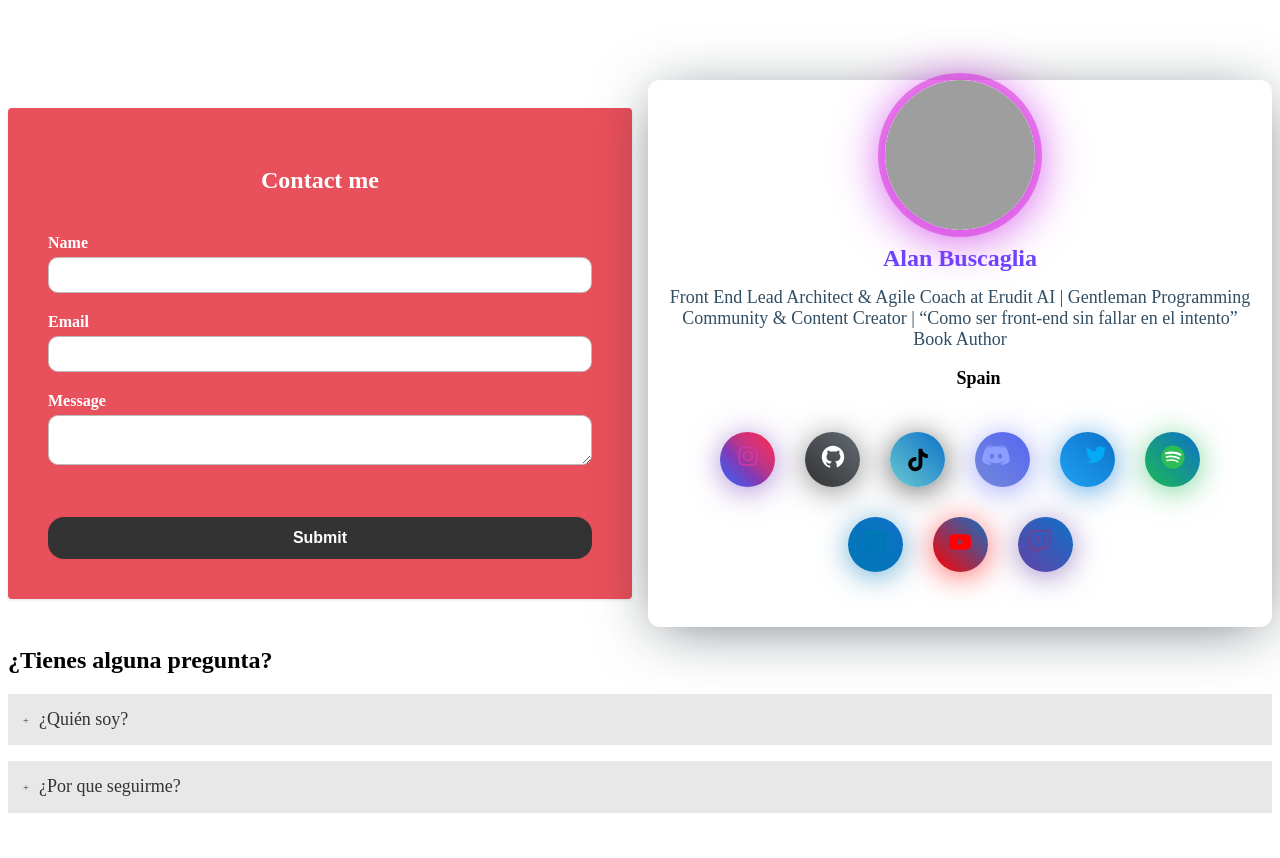
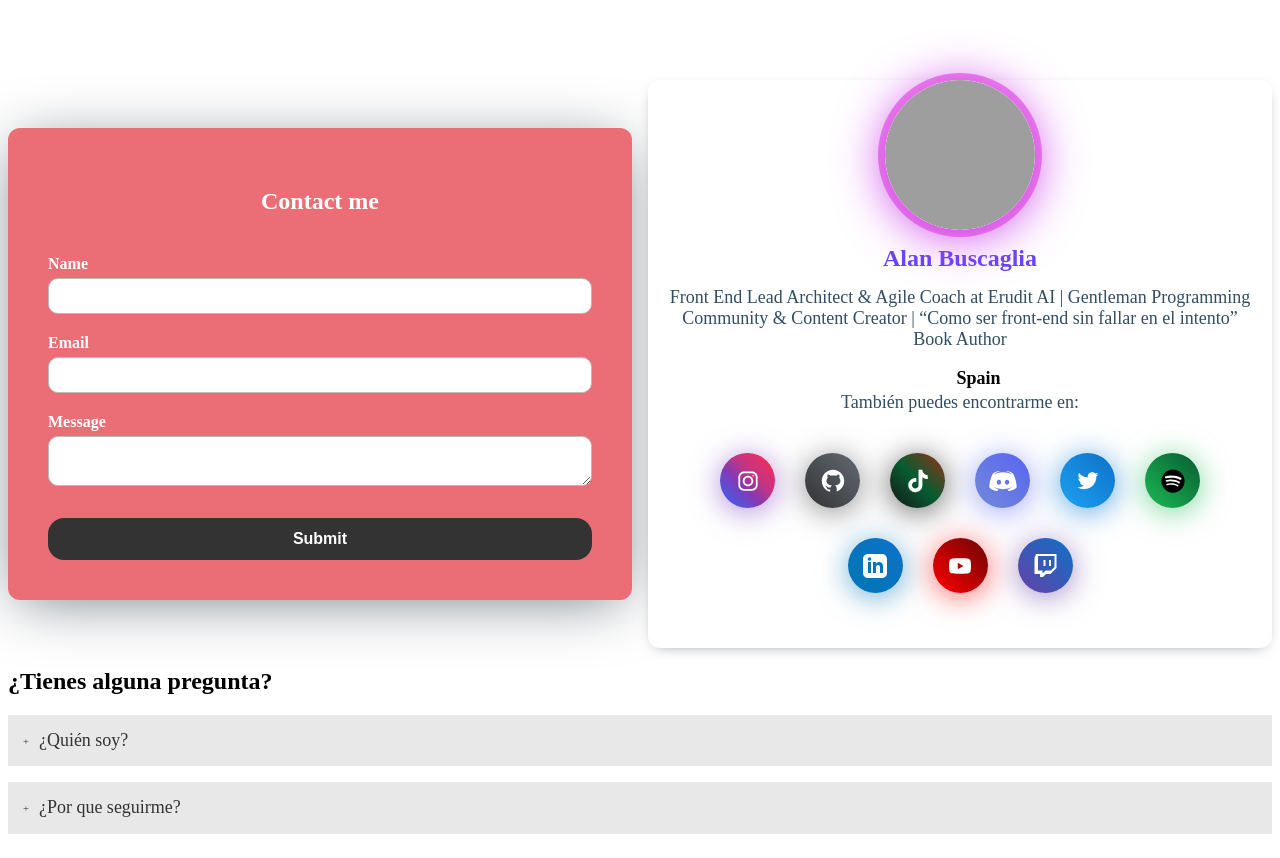
Before and after one commit to Gentleman-Programming/gentleman-programming-web, a Next.js app: page /contact in a window 1280 px wide. Before the commit the page ends 837 px from the top, so only its background shows below. Built offline with nearby package versions, Linux system fonts and the light colour scheme; grey boxes are pictures that could not be loaded.

Commit message:
styles: unification border-radius and change linear gradient social icons

```diff
--- a/app/contact/components/Form/styles/styles.module.css
+++ b/app/contact/components/Form/styles/styles.module.css
@@ -5,7 +5,7 @@
   padding: 40px;
 }
 
-.form__heading{
+.form__heading {
   text-align: center;
   color: #fff;
   font-size: 1.5rem;
@@ -48,14 +48,10 @@
   width: 100%;
   max-width: 1200px;
   padding: 40px;
-  background-color: #fefefe;
-  border-radius: 4px;
-  box-shadow: 0px 1px 3px 0 rgba(0, 0, 0, 0.125);
+  border-radius: 12px;
+  box-shadow: 0px 8px 60px -10px rgba(13, 28, 39, 0.6);
   box-sizing: border-box;
-  display: flex;
-  flex-direction: column;
-  order: 2;
-  background-color: #e8505b;
+  background-color: #eb6e76;
 }
 
 @media (min-width: 768px) {
@@ -77,7 +73,7 @@
   display: block;
   width: 100%;
   text-align: center;
-  color: $texto;
+  color: '#fff';
   text-decoration: none;
   transition: all 0.3s ease;
   border: none;
@@ -87,6 +83,6 @@
 .form__submit:hover {
   background-color: #555;
   cursor: pointer;
-  transform: scale(1.1);
+  transform: scale(1.05);
   color: white;
 }
--- a/app/contact/components/SocialCard/Card.tsx
+++ b/app/contact/components/SocialCard/Card.tsx
@@ -1,4 +1,5 @@
 import styles from './styles/card.module.css';
+import { SOCIAL_LINKS, IconType } from '../../data/social-links';
 import {
   DiscordIcon,
   GithubIcon,
@@ -9,8 +10,7 @@ import {
   TwitchIcon,
   TwitterIcon,
   YouTubeIcon,
-} from '../../../components/Footer/Icons';
-import { SOCIAL_LINKS, IconType } from '../../data/social-links';
+} from '../SocialLinks/Icons';
 import { SocialLink } from '../SocialLinks/SocialLink';
 export const Card = () => {
   return (
@@ -36,6 +36,9 @@ export const Card = () => {
           </span>
           <span className={styles['profile-card-loc__text']}>Spain</span>
         </div>
+        <div className={styles['profile-card__txt']}>
+          También puedes encontrarme en:
+        </div>
         <div className={styles['profile-card-social']}>
           {SOCIAL_LINKS.map((link) => (
             <SocialLink
--- a/app/contact/components/SocialCard/styles/card.module.css
+++ b/app/contact/components/SocialCard/styles/card.module.css
@@ -2,16 +2,13 @@
   display: inline-block;
   width: 1em;
   height: 1em;
-  stroke-width: 0;
-  stroke: currentColor;
-  fill: currentColor;
 }
 
 .profile-card {
   width: 100%;
   min-height: 460px;
   margin: auto;
-  box-shadow: 0px 8px 60px -10px rgba(13, 28, 39, 0.6);
+  box-shadow: 0px 4px 15px -8px rgba(13, 28, 39, 0.6);
   background: #fff;
   border-radius: 12px;
   max-width: 700px;
--- /dev/null
+++ b/app/contact/components/SocialLinks/Icons.tsx
@@ -0,0 +1,148 @@
+import styles from './controller.module.css';
+
+export const DiscordIcon = () => {
+  return (
+    <svg
+      height="30px"
+      width="30px"
+      viewBox="0 0 48 48"
+      xmlns="http://www.w3.org/2000/svg"
+      fill="#fff"
+    >
+      <path d="M40,12c0,0-4.585-3.588-10-4l-0.488,0.976C34.408,10.174,36.654,11.891,39,14c-4.045-2.065-8.039-4-15-4s-10.955,1.935-15,4c2.346-2.109,5.018-4.015,9.488-5.024L18,8c-5.681,0.537-10,4-10,4s-5.121,7.425-6,22c5.162,5.953,13,6,13,6l1.639-2.185C13.857,36.848,10.715,35.121,8,32c3.238,2.45,8.125,5,16,5s12.762-2.55,16-5c-2.715,3.121-5.857,4.848-8.639,5.815L33,40c0,0,7.838-0.047,13-6C45.121,19.425,40,12,40,12z M17.5,30c-1.933,0-3.5-1.791-3.5-4c0-2.209,1.567-4,3.5-4s3.5,1.791,3.5,4C21,28.209,19.433,30,17.5,30z M30.5,30c-1.933,0-3.5-1.791-3.5-4c0-2.209,1.567-4,3.5-4s3.5,1.791,3.5,4C34,28.209,32.433,30,30.5,30z"></path>
+    </svg>
+  );
+};
+export const GithubIcon = () => {
+  return (
+    <svg
+      xmlns="http://www.w3.org/2000/svg"
+      viewBox="0 0 30 30"
+      width="28px"
+      height="28px"
+      fill="#fff"
+      fillRule="nonzero"
+    >
+      <path
+        fill="currentColor"
+        d="M15,3C8.373,3,3,8.373,3,15c0,5.623,3.872,10.328,9.092,11.63C12.036,26.468,12,26.28,12,26.047v-2.051 c-0.487,0-1.303,0-1.508,0c-0.821,0-1.551-0.353-1.905-1.009c-0.393-0.729-0.461-1.844-1.435-2.526 c-0.289-0.227-0.069-0.486,0.264-0.451c0.615,0.174,1.125,0.596,1.605,1.222c0.478,0.627,0.703,0.769,1.596,0.769 c0.433,0,1.081-0.025,1.691-0.121c0.328-0.833,0.895-1.6,1.588-1.962c-3.996-0.411-5.903-2.399-5.903-5.098 c0-1.162,0.495-2.286,1.336-3.233C9.053,10.647,8.706,8.73,9.435,8c1.798,0,2.885,1.166,3.146,1.481C13.477,9.174,14.461,9,15.495,9 c1.036,0,2.024,0.174,2.922,0.483C18.675,9.17,19.763,8,21.565,8c0.732,0.731,0.381,2.656,0.102,3.594 c0.836,0.945,1.328,2.066,1.328,3.226c0,2.697-1.904,4.684-5.894,5.097C18.199,20.49,19,22.1,19,23.313v2.734 c0,0.104-0.023,0.179-0.035,0.268C23.641,24.676,27,20.236,27,15C27,8.373,21.627,3,15,3z"
+      ></path>
+    </svg>
+  );
+};
+export const InstagramIcon = () => {
+  return (
+    <svg
+      xmlns="http://www.w3.org/2000/svg"
+      //   xmlns:xlink="http://www.w3.org/1999/xlink"
+      viewBox="0,0,256,256"
+      width="28"
+      height="28"
+      fillRule="nonzero"
+      fill="#fff"
+    >
+      <g
+        fillRule="nonzero"
+        stroke="none"
+        strokeWidth="1"
+        strokeLinecap="butt"
+        strokeLinejoin="miter"
+        strokeMiterlimit="10"
+        strokeDasharray=""
+        strokeDashoffset="0"
+        fontFamily="none"
+        fontWeight="none"
+        fontSize="none"
+        textAnchor="none"
+        // style="mix-blend-mode: normal"
+      >
+        <g transform="scale(8,8)">
+          <path d="M11.46875,5c-3.55078,0 -6.46875,2.91406 -6.46875,6.46875v9.0625c0,3.55078 2.91406,6.46875 6.46875,6.46875h9.0625c3.55078,0 6.46875,-2.91406 6.46875,-6.46875v-9.0625c0,-3.55078 -2.91406,-6.46875 -6.46875,-6.46875zM11.46875,7h9.0625c2.47266,0 4.46875,1.99609 4.46875,4.46875v9.0625c0,2.47266 -1.99609,4.46875 -4.46875,4.46875h-9.0625c-2.47266,0 -4.46875,-1.99609 -4.46875,-4.46875v-9.0625c0,-2.47266 1.99609,-4.46875 4.46875,-4.46875zM21.90625,9.1875c-0.50391,0 -0.90625,0.40234 -0.90625,0.90625c0,0.50391 0.40234,0.90625 0.90625,0.90625c0.50391,0 0.90625,-0.40234 0.90625,-0.90625c0,-0.50391 -0.40234,-0.90625 -0.90625,-0.90625zM16,10c-3.30078,0 -6,2.69922 -6,6c0,3.30078 2.69922,6 6,6c3.30078,0 6,-2.69922 6,-6c0,-3.30078 -2.69922,-6 -6,-6zM16,12c2.22266,0 4,1.77734 4,4c0,2.22266 -1.77734,4 -4,4c-2.22266,0 -4,-1.77734 -4,-4c0,-2.22266 1.77734,-4 4,-4z"></path>
+        </g>
+      </g>
+    </svg>
+  );
+};
+
+export const LinkedInIcon = () => {
+  return (
+    <svg
+      xmlns="http://www.w3.org/2000/svg"
+      width="24"
+      height="24"
+      viewBox="0 0 24 24"
+      fill="#fff"
+    >
+      <path d="M19 0h-14c-2.761 0-5 2.239-5 5v14c0 2.761 2.239 5 5 5h14c2.762 0 5-2.239 5-5v-14c0-2.761-2.238-5-5-5zm-11 19h-3v-11h3v11zm-1.5-12.268c-.966 0-1.75-.79-1.75-1.764s.784-1.764 1.75-1.764 1.75.79 1.75 1.764-.783 1.764-1.75 1.764zm13.5 12.268h-3v-5.604c0-3.368-4-3.113-4 0v5.604h-3v-11h3v1.765c1.396-2.586 7-2.777 7 2.476v6.759z" />
+    </svg>
+  );
+};
+export const SpotifyIcon = () => {
+  return (
+    <svg
+      xmlns="http://www.w3.org/2000/svg"
+      viewBox="0 0 496 512"
+      width={24}
+      height={24}
+    >
+      <path d="M248 8C111.1 8 0 119.1 0 256s111.1 248 248 248 248-111.1 248-248S384.9 8 248 8Z" />
+      <path
+        fill="white"
+        d="M406.6 231.1c-5.2 0-8.4-1.3-12.9-3.9-71.2-42.5-198.5-52.7-280.9-29.7-3.6 1-8.1 2.6-12.9 2.6-13.2 0-23.3-10.3-23.3-23.6 0-13.6 8.4-21.3 17.4-23.9 35.2-10.3 74.6-15.2 117.5-15.2 73 0 149.5 15.2 205.4 47.8 7.8 4.5 12.9 10.7 12.9 22.6 0 13.6-11 23.3-23.2 23.3zm-31 76.2c-5.2 0-8.7-2.3-12.3-4.2-62.5-37-155.7-51.9-238.6-29.4-4.8 1.3-7.4 2.6-11.9 2.6-10.7 0-19.4-8.7-19.4-19.4s5.2-17.8 15.5-20.7c27.8-7.8 56.2-13.6 97.8-13.6 64.9 0 127.6 16.1 177 45.5 8.1 4.8 11.3 11 11.3 19.7-.1 10.8-8.5 19.5-19.4 19.5zm-26.9 65.6c-4.2 0-6.8-1.3-10.7-3.6-62.4-37.6-135-39.2-206.7-24.5-3.9 1-9 2.6-11.9 2.6-9.7 0-15.8-7.7-15.8-15.8 0-10.3 6.1-15.2 13.6-16.8 81.9-18.1 165.6-16.5 237 26.2 6.1 3.9 9.7 7.4 9.7 16.5s-7.1 15.4-15.2 15.4z"
+      />
+    </svg>
+  );
+};
+export const TikTokIcon = () => {
+  return (
+    <svg
+      width="24"
+      height="24"
+      viewBox="0 0 512 512"
+      xmlns="http://www.w3.org/2000/svg"
+      fill="#fff"
+    >
+      <path d="M412.19,118.66a109.27,109.27,0,0,1-9.45-5.5,132.87,132.87,0,0,1-24.27-20.62c-18.1-20.71-24.86-41.72-27.35-56.43h.1C349.14,23.9,350,16,350.13,16H267.69V334.78c0,4.28,0,8.51-.18,12.69,0,.52-.05,1-.08,1.56,0,.23,0,.47-.05.71,0,.06,0,.12,0,.18a70,70,0,0,1-35.22,55.56,68.8,68.8,0,0,1-34.11,9c-38.41,0-69.54-31.32-69.54-70s31.13-70,69.54-70a68.9,68.9,0,0,1,21.41,3.39l.1-83.94a153.14,153.14,0,0,0-118,34.52,161.79,161.79,0,0,0-35.3,43.53c-3.48,6-16.61,30.11-18.2,69.24-1,22.21,5.67,45.22,8.85,54.73v.2c2,5.6,9.75,24.71,22.38,40.82A167.53,167.53,0,0,0,115,470.66v-.2l.2.2C155.11,497.78,199.36,496,199.36,496c7.66-.31,33.32,0,62.46-13.81,32.32-15.31,50.72-38.12,50.72-38.12a158.46,158.46,0,0,0,27.64-45.93c7.46-19.61,9.95-43.13,9.95-52.53V176.49c1,.6,14.32,9.41,14.32,9.41s19.19,12.3,49.13,20.31c21.48,5.7,50.42,6.9,50.42,6.9V131.27C453.86,132.37,433.27,129.17,412.19,118.66Z" />
+    </svg>
+  );
+};
+export const TwitchIcon = () => {
+  return (
+    <svg
+      xmlns="http://www.w3.org/2000/svg"
+      width="23"
+      height="23"
+      viewBox="0 0 300 300"
+      fill="#fff"
+    >
+      <path d="M215.2 260.8h-58.7L117.4 300H78.3v-39.2H6.6V52.2L26.1 0h267.3v182.6l-78.2 78.2zm52.2-91.2V26.1H52.2v189.1h58.7v39.1l39.1-39.1h71.7l45.7-45.6z" />
+      <path d="M195.6 78.3v78.3h26.1V78.3h-26.1zm-71.7 78.2H150V78.3h-26.1v78.2z" />
+    </svg>
+  );
+};
+export const TwitterIcon = () => {
+  return (
+    <svg
+      xmlns="http://www.w3.org/2000/svg"
+      viewBox="0 0 48 48"
+      width="28"
+      height="28"
+      fill="#fff"
+    >
+      <path d="M42,12.429c-1.323,0.586-2.746,0.977-4.247,1.162c1.526-0.906,2.7-2.351,3.251-4.058c-1.428,0.837-3.01,1.452-4.693,1.776C34.967,9.884,33.05,9,30.926,9c-4.08,0-7.387,3.278-7.387,7.32c0,0.572,0.067,1.129,0.193,1.67c-6.138-0.308-11.582-3.226-15.224-7.654c-0.64,1.082-1,2.349-1,3.686c0,2.541,1.301,4.778,3.285,6.096c-1.211-0.037-2.351-0.374-3.349-0.914c0,0.022,0,0.055,0,0.086c0,3.551,2.547,6.508,5.923,7.181c-0.617,0.169-1.269,0.263-1.941,0.263c-0.477,0-0.942-0.054-1.392-0.135c0.94,2.902,3.667,5.023,6.898,5.086c-2.528,1.96-5.712,3.134-9.174,3.134c-0.598,0-1.183-0.034-1.761-0.104C9.268,36.786,13.152,38,17.321,38c13.585,0,21.017-11.156,21.017-20.834c0-0.317-0.01-0.633-0.025-0.945C39.763,15.197,41.013,13.905,42,12.429"></path>
+    </svg>
+  );
+};
+export const YouTubeIcon = () => {
+  return (
+    <svg
+      xmlns="http://www.w3.org/2000/svg"
+      width="24"
+      height="24"
+      viewBox="0 0 24 24"
+      fill="#fff"
+    >
+      <path d="M22.54 6.67a2.763 2.763 0 00-1.94-1.957C18.88 4.25 12 4.25 12 4.25s-6.88 0-8.6.463A2.763 2.763 0 001.46 6.67 28.985 28.985 0 001 12a28.985 28.985 0 00.46 5.33 2.763 2.763 0 001.945 1.957c1.715.463 8.6.463 8.6.463s6.88 0 8.595-.463a2.763 2.763 0 001.94-1.957c.317-1.759.471-3.543.46-5.33a28.987 28.987 0 00-.46-5.33zm-12.79 8.6V8.729L15.5 12l-5.75 3.27z"></path>
+    </svg>
+  );
+};
--- a/app/contact/components/SocialLinks/styles/SocialLink.module.css
+++ b/app/contact/components/SocialLinks/styles/SocialLink.module.css
@@ -8,7 +8,7 @@
   justify-content: center;
   color: #fff;
   background: #405de6;
-  box-shadow: 0px 7px 30px rgba(43, 98, 169, 0.5);
+  box-shadow: 0px 4px 15px rgba(43, 98, 169, 0.5);
   position: relative;
   font-size: 21px;
   flex-shrink: 0;
@@ -26,16 +26,6 @@
     transform: scale(1.2);
   }
 }
-
-/* {link.icon === IconType.InstagramIcon && <InstagramIcon />}
-              {link.icon === IconType.TwitterIcon && <TwitterIcon />}
-              {link.icon === IconType.DiscordIcon && <DiscordIcon />}
-              {link.icon === IconType.GithubIcon && <GithubIcon />}
-              {link.icon === IconType.LinkedinIcon && <LinkedInIcon />}
-              {link.icon === IconType.SpotifyIcon && <SpotifyIcon />}
-              {link.icon === IconType.TiktokIcon && <TikTokIcon />}
-              {link.icon === IconType.TwitchIcon && <TwitchIcon />}
-              {link.icon === IconType.YoutubeIcon && <YouTubeIcon />}  */
 
 .profile-card-social__item.instagram {
   background: linear-gradient(45deg, #405de6, #5851db, #833ab4, #c13584, #e1306c, #fd1d1d);
@@ -63,12 +53,12 @@
 }
 
 .profile-card-social__item.spotify {
-  background: linear-gradient(45deg, #1db954, #0e71c8);
+  background: linear-gradient(45deg, #1db954, #075c31);
   box-shadow: 0px 4px 30px rgba(29, 185, 84, 0.6);
 }
 
 .profile-card-social__item.tiktok {
-  background: linear-gradient(45deg, #69c9d0, #0e71c8);
+  background: linear-gradient(45deg, #161616, #075c31 , #963016);
   box-shadow: 0px 4px 30px rgba(0, 0, 0, 0.6);
 }
 
@@ -78,10 +68,17 @@
 }
 
 .profile-card-social__item.youtube {
-  background: linear-gradient(45deg, #ff0000, #0e71c8);
+  background: linear-gradient(45deg, #ff0000, #6b0505);
   box-shadow: 0px 4px 30px rgba(255, 0, 0, 0.6);
 }
 
 .profile-card-social .icon-font {
   display: inline-flex;
 }
+
+.icon {
+  margin: 0 auto;
+  display: flex;
+  justify-content: center;
+  align-items: center;
+}
```
